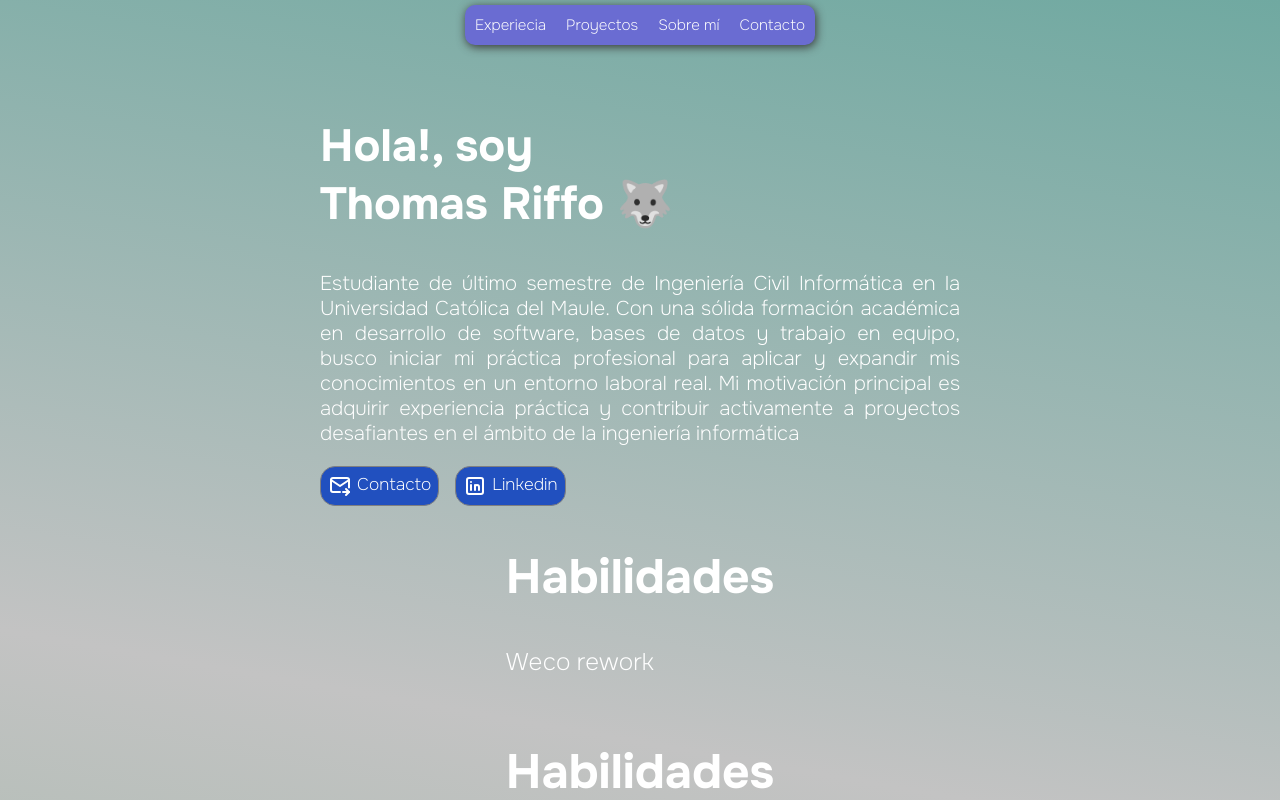
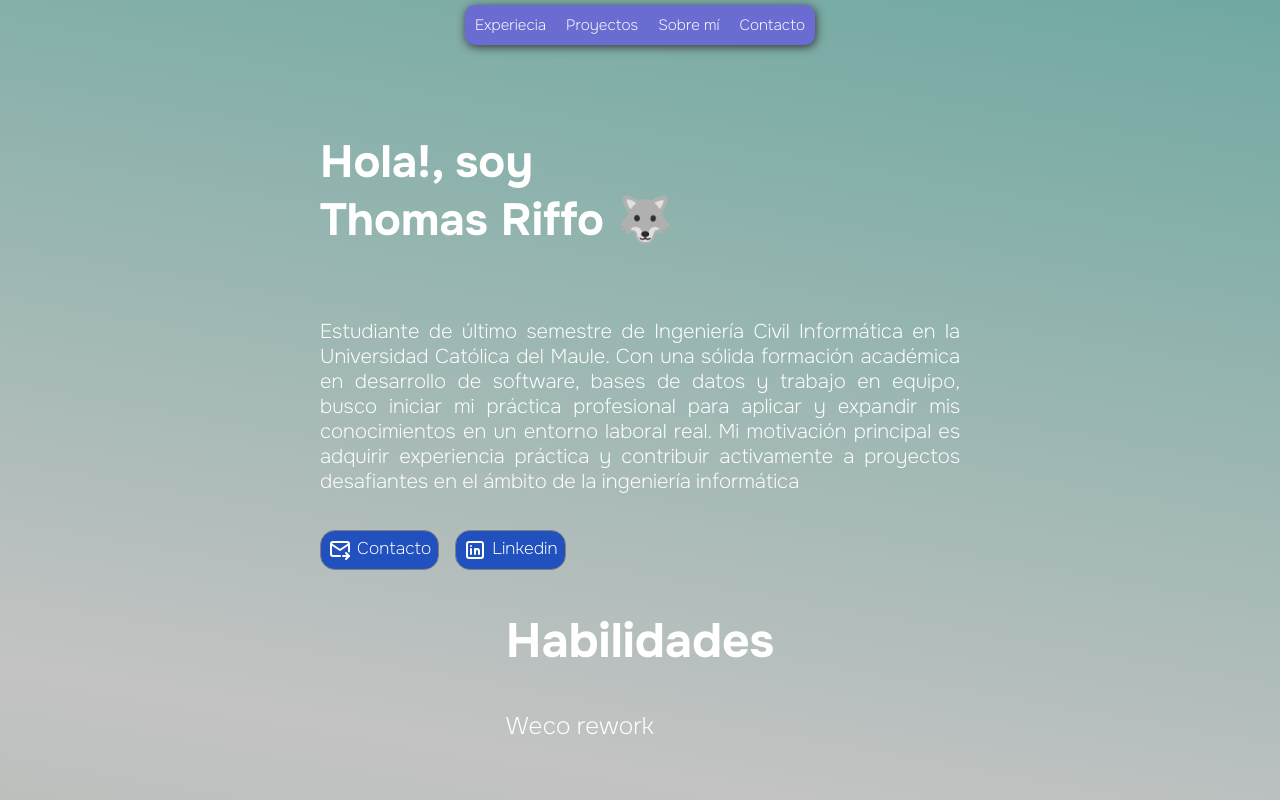
Before and after one commit to Wndburst/Portafolio.dev, a React (Vite) app: page / in a window 1280 px wide. Shown: the top 800 px of the page. Built offline with nearby package versions, Linux system fonts and the light colour scheme.

Commit message:
rework 5

```diff
--- a/src/index.css
+++ b/src/index.css
@@ -67,10 +67,12 @@ body{
 .profile h1{
   font-size: 45px;
   width: 23rem;
+  padding: 1rem;
 }
 .profile p{
   font-size: 20PX;
   text-align: justify;
+  padding: 1rem;
   max-width: 40rem;
 }
 
@@ -81,6 +83,7 @@ body{
   font-size: 17px;
   gap: 1rem;
   align-items: center;
+  padding-inline: 1rem;
 }
 
 .contact a{
```
